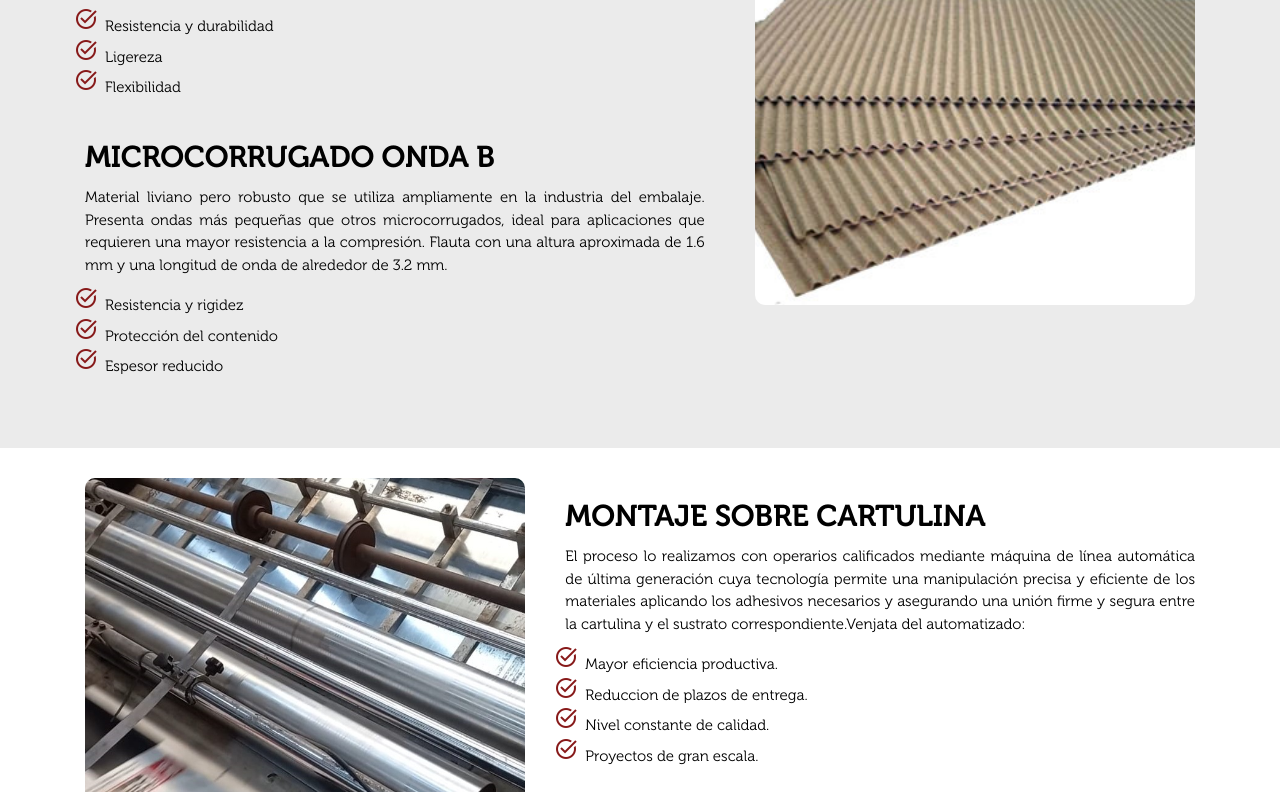
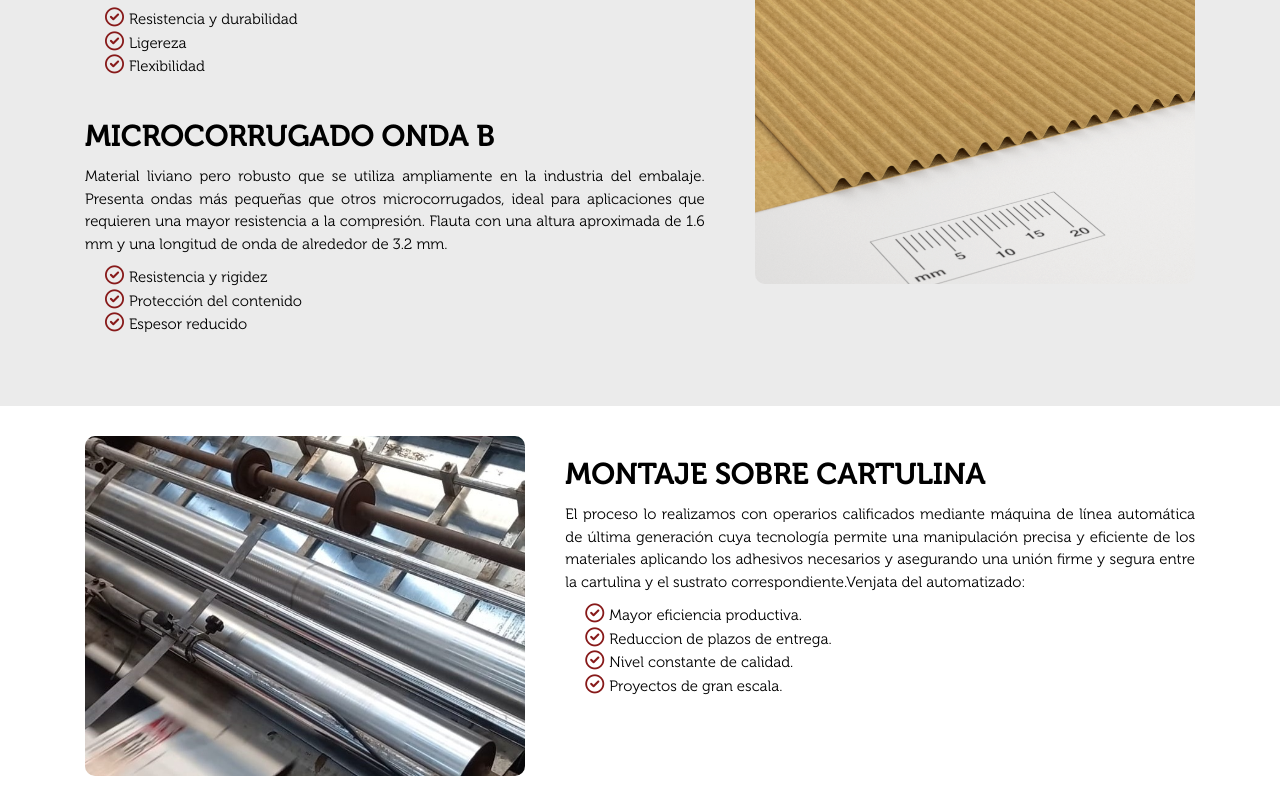
Before and after one commit to lucasgarcia85/Iwo_microcorrugados, a website: page index.html in a window 1280 px wide. Shown: the part 809-1601 px from the top of the page. Drawn offline with nearby package versions, Linux system fonts and the light colour scheme.

Commit message:
iconos y fondos

```diff
--- a/assets/styles/scss/_footer.scss
+++ b/assets/styles/scss/_footer.scss
@@ -1,5 +1,6 @@
 footer {
-    padding-top: 2rem;
+    padding-top: 5rem;
+    background-color: $color-bg-main;
 
     .form {
         margin-bottom: 4rem;
@@ -171,14 +172,14 @@ footer {
     }
 
     .copyright {
-        margin-top: 1rem;
+        margin-top: 2rem;
         display: flex;
         flex-wrap: wrap;
         align-items: center;
         justify-content: center;
         font-size: 1.5rem;
         font-weight: bold;
-        background-color: $color-bg-main;
+        background-color: white;
         color: $color-menu;
         height: 50px;
         .copy {
--- a/assets/styles/scss/_sections.scss
+++ b/assets/styles/scss/_sections.scss
@@ -1,29 +1,16 @@
-.micro_tipos, .micro_montajes{
-    background-color: $color-bg-main;
+.micro_tipos , .micro_montaje{
+
+
 
     ul {
-        list-style-image: url("../../images/ok\ \(1\).png");
+        list-style: none;
 
-
+        i{
+            font-size: 1.9rem;
+            color:$color-menu;
+            margin-right: 0.5rem;
+        }
     }
-
-
-            //     li::before {
-            //         content: '';
-            //         display: inline-block;
-            //         height: 20px;
-            //         width: 20px;
-            //         background-size: contain;
-            //         background-image: url("../../images/ok\ \(1\).png");
-            //         margin-right: 5px;
-            //         }
-            //     }
-            // ul {
-            //     list-style-image: url("../../images/ok\ \(1\).png");
-
-
-            // }
-
 }
 
 
@@ -87,19 +74,6 @@
         }
     }
 
-    // &_right {
-    //     text-align: center;
-    //     @include media-breakpoint-up(lg) {
-    //         width: 30%;
-    //         text-align: right;
-    //     }
-    //     img {
-    //         width: 65%;
-    //         opacity: 0.9;
-    //         border-radius: 20%;
-    //     }
-    // }
-
 }
 
 
@@ -116,6 +90,7 @@
 
 
 .micro_tipos{
+    background-color: $color-bg-main;
     padding: 4rem 0;
 
 
@@ -144,8 +119,6 @@
         .tipoB{
             margin-top: 4rem;
 
-
-
         }
 
 
@@ -153,7 +126,7 @@
 
     .tipo_img{
 
-        background-image: url(../../images/plancha.jpg);
+        background-image: url(../../images/microsimplefaz.png);
         background-position: center;
         background-size: cover;
         width: 85%;
@@ -175,11 +148,6 @@
 .micro_montaje{
     padding: 3rem 0;
 
-    ul {
-        list-style-image: url("../../images/ok\ \(1\).png");
-
-
-    }
 
     &>.container {
         display: flex;
--- a/index.html
+++ b/index.html
@@ -107,18 +107,18 @@
             <h2>Microcorrugado Onda E</h2>
             <p>Material versátil y resistente utilizado en una amplia gama de aplicaciones. Se caracteriza por sus ondas regulares y su estructura rígida. Flauta con una altura aproximada de 1.6 mm y una longitud de onda de alrededor de 1.4 mm.</p>
             <ul>
-              <li>Resistencia y durabilidad</li>
-              <li>Ligereza</li>
-              <li>Flexibilidad</li>
+              <li><i class="fa-regular fa-circle-check"></i>Resistencia y durabilidad</li>
+              <li><i class="fa-regular fa-circle-check"></i>Ligereza</li>
+              <li><i class="fa-regular fa-circle-check"></i>Flexibilidad</li>
             </ul>
           </div>
           <div class="tipoB">
             <h2>Microcorrugado Onda B</h2>
             <p>Material liviano pero robusto que se utiliza ampliamente en la industria del embalaje. Presenta ondas más pequeñas que otros microcorrugados, ideal para aplicaciones que requieren una mayor resistencia a la compresión. Flauta con una altura aproximada de 1.6 mm y una longitud de onda de alrededor de 3.2 mm. </p>
             <ul>
-              <li>Resistencia y rigidez</li>
-              <li>Protección del contenido</li>
-              <li>Espesor reducido</li>
+              <li><i class="fa-regular fa-circle-check"></i>Resistencia y rigidez</li>
+              <li><i class="fa-regular fa-circle-check"></i>Protección del contenido</li>
+              <li><i class="fa-regular fa-circle-check"></i>Espesor reducido</li>
             </ul>
           </div>
         </div>
@@ -137,10 +137,10 @@
           <p>El proceso lo realizamos con operarios calificados mediante máquina de línea automática de última generación cuya tecnología permite una manipulación precisa y eficiente de los materiales aplicando los adhesivos necesarios y asegurando una unión firme y segura entre la cartulina y el sustrato correspondiente.Venjata del automatizado:
           </p>
           <ul>
-            <li>Mayor eficiencia productiva.</li>
-            <li>Reduccion de plazos de entrega.</li>
-            <li>Nivel constante de calidad.</li>
-            <li>Proyectos de gran escala.</li>
+            <li><i class="fa-regular fa-circle-check"></i>Mayor eficiencia productiva.</li>
+            <li><i class="fa-regular fa-circle-check"></i>Reduccion de plazos de entrega.</li>
+            <li><i class="fa-regular fa-circle-check"></i>Nivel constante de calidad.</li>
+            <li><i class="fa-regular fa-circle-check"></i>Proyectos de gran escala.</li>
           </ul>
         </div>
         <div class="montaje_img">
```
Also changed, not shown: assets/images/ok (2).png (deleted), assets/images/ok (4).png (deleted), assets/images/ok.png (deleted), assets/styles/css/main.css, 1 other file.
